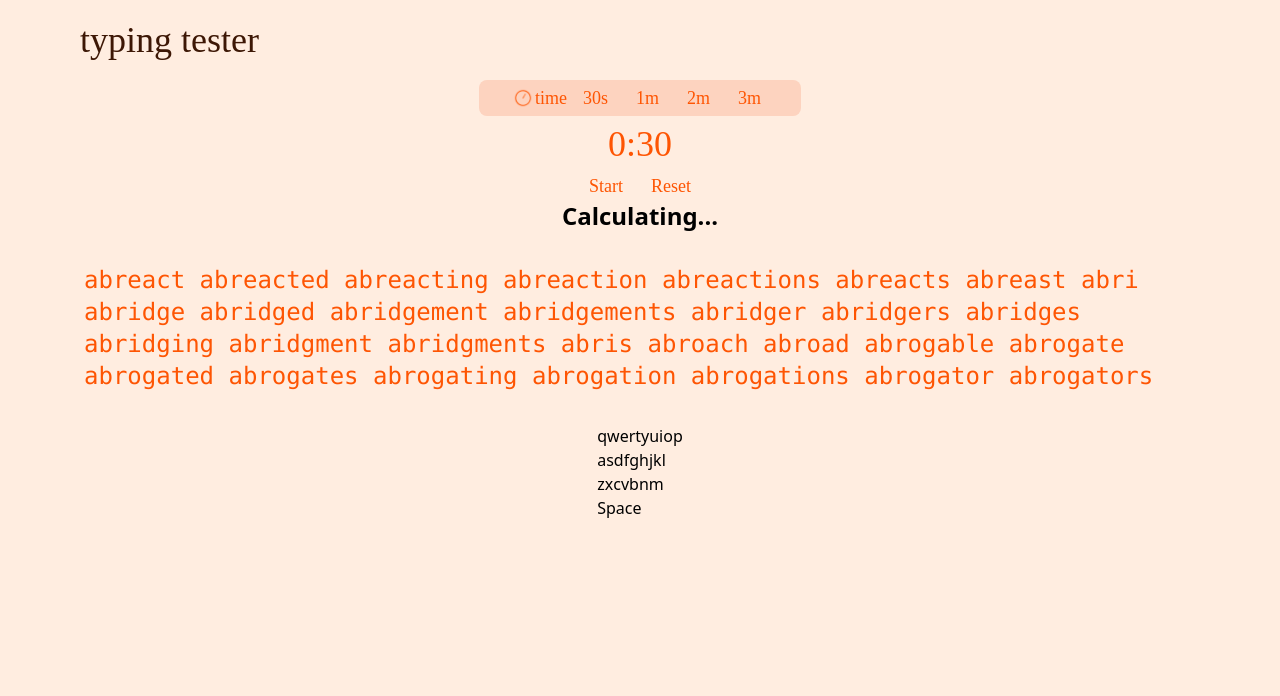
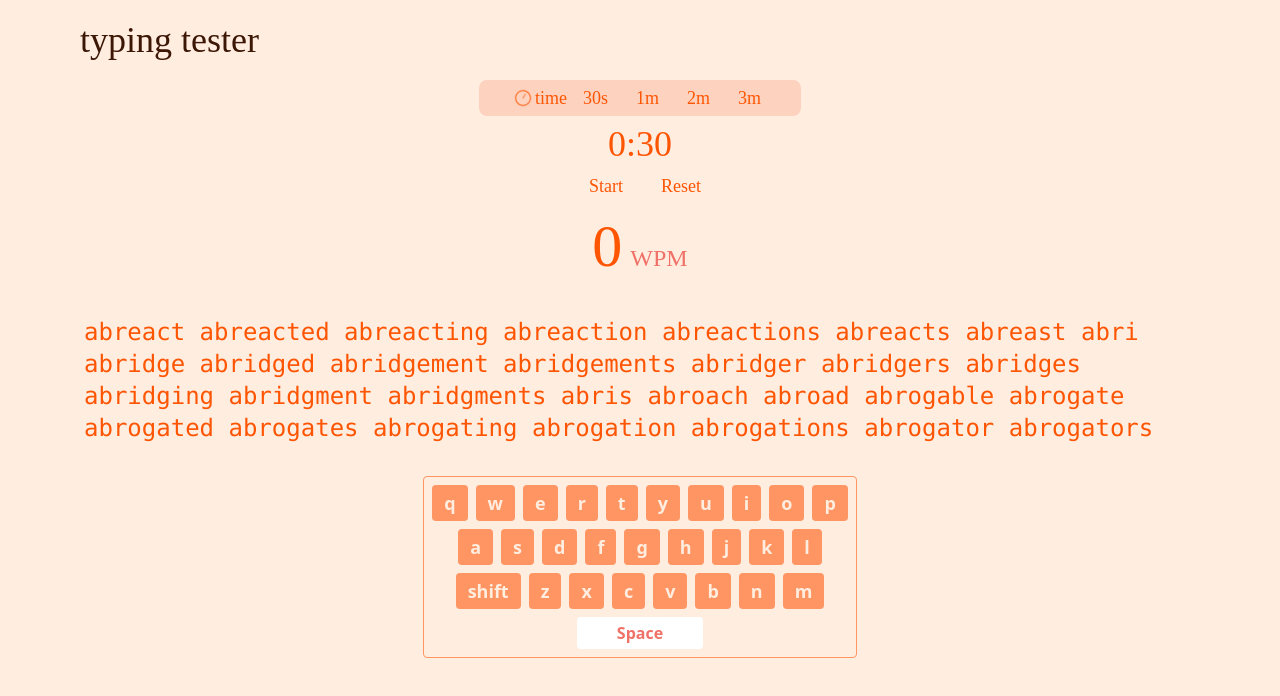
Before and after one commit to ghufrankhan7860/TypingTest, a React (Vite) app: page / in a window 1280 px wide. Shown: the top 696 px of the page. Built offline with nearby package versions, Linux system fonts and the light colour scheme.

Commit message:
keyboard fixed css fixed all minor fixes done not suitable smaller devices

```diff
--- a/src/components/DisplayText.jsx
+++ b/src/components/DisplayText.jsx
@@ -19,7 +19,9 @@ const DisplayText = () => {
         <div className="flex justify-center items-center h-48 relative">
             <pre className="h-auto w-auto overflow-hidden whitespace-pre-wrap">
                 <code className="text-2xl font-bold text-custom-red-300 font-mono font-medium relative">
-                    <span className="absolute animate-blink">|</span>
+                    <span className="absolute animate-blink text-bittersweet font-black">
+                        _
+                    </span>
                     <span className="relative left-1">{words}</span>
                 </code>
             </pre>
--- a/src/components/Keyboard.jsx
+++ b/src/components/Keyboard.jsx
@@ -4,15 +4,9 @@ import TextContext from "../contexts/TextContext";
 import { ScoreContext } from "../contexts/ScoreContext";
 import { TimerContext } from "../contexts/TimerContext";
 import { wordChecker } from "../utils/helper";
+import { keyChars } from "../utils/config";
 
 const KeyBoard = () => {
-    const keyChars = [
-        ["q", "w", "e", "r", "t", "y", "u", "i", "o", "p"],
-        ["a", "s", "d", "f", "g", "h", "j", "k", "l"],
-        ["z", "x", "c", "v", "b", "n", "m"],
-        "space",
-    ];
-
     const [correctKey, setcorrectKey] = useState(null);
 
     const { lastKey, setLastKey, isCorrectKey } = useContext(LastKeyContext);
@@ -21,16 +15,24 @@ const KeyBoard = () => {
     const { isRunning } = useContext(TimerContext);
     const { score, setScore } = useContext(ScoreContext);
 
+    const correct =
+        "bg-green-200 text-green-800 px-3 py-1 rounded-sm hover:text-custom-red-800 hover:border-0 m-1";
+    const incorrect =
+        "bg-custom-red-300 text-custom-red-800 px-3 py-1 rounded-sm hover:text-custom-red-800 hover:border-0 m-1";
     const getButtonClass = (btn) => {
-        let btnClass = "char-btn";
+        let btnClass = "";
 
         if (btn === lastKey) {
             btnClass +=
-                isCorrectKey || correctKey ? " correct-key" : " incorrect-key";
+                isCorrectKey || correctKey
+                    ? " text-lg bg-green-200 text-green-800 px-3 py-1 rounded-sm hover:text-custom-red-800 hover:border-0 m-1"
+                    : " text-lg bg-custom-red-300 text-custom-red-800 px-3 py-1 rounded-sm hover:text-custom-red-800 hover:border-0 m-1";
         }
         if (lastKey === " " && btn === "space") {
             btnClass +=
-                isCorrectKey || correctKey ? " correct-key" : " incorrect-key";
+                isCorrectKey || correctKey
+                    ? " text-lg bg-green-200 text-green-800 px-3 py-1 rounded-sm hover:text-custom-red-800 hover:border-0 m-1"
+                    : " text-lg bg-custom-red-300 text-custom-red-800 px-3 py-1 rounded-sm hover:text-custom-red-800 hover:border-0 m-1";
         }
         if (btn === "space") {
             btnClass += " space";
@@ -50,17 +52,20 @@ const KeyBoard = () => {
             score,
             setScore
         );
-        console.log(check + " Correct touch or not ? ");
+        // console.log(check + " Correct touch or not ? ");
         setcorrectKey(check);
     };
 
     return (
-        <div className="">
+        <div className="flex flex-col justify-center items-center border-1  border-custom-red-200 rounded-sm p-1">
             {keyChars.map((row, index) => {
-                if (row === "space") {
+                if (row == "space") {
                     return (
                         <button
-                            className={getButtonClass(row)}
+                            className={
+                                getButtonClass(row) +
+                                "text-lg font-bold px-10 py-1 bg-white text-bittersweet rounded-sm hover:text-custom-red-800 hover:border-0 m-1"
+                            }
                             key={"space-row" + index}
                             onClick={() => {
                                 handleClick(" ");
@@ -76,7 +81,10 @@ const KeyBoard = () => {
                         {row.map((char, idx) => {
                             return (
                                 <button
-                                    className={getButtonClass(char)}
+                                    className={
+                                        getButtonClass(char) +
+                                        "text-lg font-bold px-3 py-1 bg-custom-red-200 text-custom-red-100 rounded-sm hover:text-custom-red-800 hover:border-0 m-1"
+                                    }
                                     key={char + idx}
                                     onClick={() => handleClick(char)}
                                 >
--- a/src/components/Score.jsx
+++ b/src/components/Score.jsx
@@ -1,28 +1,32 @@
 import { useContext, useState, useEffect, useRef } from "react";
 import { ScoreContext } from "../contexts/ScoreContext";
 import { TimerContext } from "../contexts/TimerContext";
+import { timeButtons } from "../utils/config";
 
 const Score = () => {
     const [isOver, setIsOver] = useState(false);
-    const { score } = useContext(ScoreContext);
-    const { timeLeft, isRunning } = useContext(TimerContext);
-    const timeLimit = useRef(null);
-    timeLimit.current = timeLeft;
+    const { score, setScore } = useContext(ScoreContext);
+    const { timeLeft, isRunning, timeId, setTimeId } = useContext(TimerContext);
+
     useEffect(() => {
         if (timeLeft === 0 && isRunning === false) {
             setIsOver(true);
         }
     }, [isRunning, timeLeft]);
     const calculateScore = () => {
-        return ((60 / timeLimit.current) * score) / 5;
+        return (
+            ((60 / (timeButtons[timeId].time - timeLeft)) * score) /
+            6
+        ).toFixed(2);
     };
     return (
-        <div className="text-2xl font-bold">
-            {isOver ? (
-                <div className="">Score : {calculateScore()} WPM;</div>
-            ) : (
-                "Calculating..."
-            )}
+        <div className="flex flex-row gap-2 mt-2 p-2 items-baseline">
+            <span className="text-6xl text-custom-red-300 font-[moderna_sans]">
+                {score === 0 ? "0" : calculateScore()}
+            </span>
+            <span className="text-2xl font-[poppins] text-bittersweet">
+                WPM
+            </span>
         </div>
     );
 };
--- a/src/components/Timer.jsx
+++ b/src/components/Timer.jsx
@@ -3,15 +3,29 @@ import { useContext } from "react";
 import { TimerContext } from "../contexts/TimerContext";
 import TextContext from "../contexts/TextContext";
 import { timeButtons } from "../utils/config";
-import timeIcon from "../../public/assets/images/time.png";
+import timeIcon from "/assets/images/time.png";
+import { resetTimer } from "../utils/helper";
+import { ScoreContext } from "../contexts/ScoreContext";
+import LastKeyContext from "../contexts/LastKeyContext";
 
 const Timer = () => {
     // global variables
-    const { timeLeft, setTimeLeft, isRunning, setIsRunning } =
-        useContext(TimerContext);
+    const {
+        timeLeft,
+        setTimeLeft,
+        isRunning,
+        setIsRunning,
+        timeId,
+        setTimeId,
+    } = useContext(TimerContext);
+
+    const { setScore } = useContext(ScoreContext);
 
     // global variables
     const { text, setText, completeText } = useContext(TextContext);
+
+    // Add LastKeyContext
+    const { setLastKey } = useContext(LastKeyContext);
 
     const buttonRef = useRef(null); // Create a ref for the button
     const interval = useRef(null);
@@ -53,11 +67,13 @@ const Timer = () => {
             .padStart(2, "0")}`;
     };
 
-    const onBtnPress = (time) => {
+    const onBtnPress = (time, id) => {
         setTimeLeft(time);
         setIsRunning(false);
         clearInterval(interval.current);
         setText(completeText);
+        setTimeId(id);
+        // console.log(timeId);
     };
 
     return (
@@ -72,7 +88,9 @@ const Timer = () => {
                         {timeButtons.map((button) => (
                             <button
                                 key={button.time}
-                                onClick={() => onBtnPress(button.time)}
+                                onClick={() =>
+                                    onBtnPress(button.time, button.id)
+                                }
                                 className="text-lg font-bold text-custom-red-300 font-[montserrat] font-medium px-2 rounded-lg hover:bg-custom-red-200 hover:text-custom-red-800"
                             >
                                 {button.text}
@@ -88,17 +106,24 @@ const Timer = () => {
                     <button
                         ref={buttonRef}
                         onClick={handleClick}
-                        className="text-lg font-bold text-custom-red-300 font-[montserrat] font-medium px-2 rounded-lg hover:bg-custom-red-200 hover:text-custom-red-800"
+                        className="text-lg font-bold text-custom-red-300 font-[montserrat] font-medium px-2 rounded-lg hover:bg-custom-red-200 hover:text-custom-red-800 w-[70px]"
                     >
                         {isRunning ? "Stop " : "Start"}
                     </button>
                     <button
-                        onClick={() => {
-                            setTimeLeft(30);
-                            setIsRunning(false);
-                            clearInterval(interval.current);
-                            setText(completeText);
-                        }}
+                        onClick={() =>
+                            resetTimer(
+                                setTimeLeft,
+                                setIsRunning,
+                                setText,
+                                completeText,
+                                timeId,
+                                interval.current,
+                                setScore,
+                                setLastKey,
+                                null
+                            )
+                        }
                         className="text-lg font-bold text-custom-red-300 font-[montserrat] font-medium px-2 rounded-lg hover:bg-custom-red-200 hover:text-custom-red-800"
                     >
                         Reset
--- a/src/contexts/TimerContext.jsx
+++ b/src/contexts/TimerContext.jsx
@@ -1,14 +1,22 @@
-import { createContext, useState } from "react";
+import { createContext, useState, useRef } from "react";
 import { timeButtons } from "../utils/config";
 export const TimerContext = createContext();
 
 const TimerContextProvider = ({ children }) => {
     const [timeLeft, setTimeLeft] = useState(timeButtons[0].time);
     const [isRunning, setIsRunning] = useState(false);
+    const [timeId, setTimeId] = useState(0);
 
     return (
         <TimerContext.Provider
-            value={{ timeLeft, setTimeLeft, isRunning, setIsRunning }}
+            value={{
+                timeLeft,
+                setTimeLeft,
+                isRunning,
+                setIsRunning,
+                timeId,
+                setTimeId,
+            }}
         >
             {children}
         </TimerContext.Provider>
--- a/src/utils/config.js
+++ b/src/utils/config.js
@@ -3,8 +3,15 @@ export const hardCodedText =
     "abreact abreacted abreacting abreaction abreactions abreacts abreast abri abridge abridged abridgement abridgements abridger abridgers abridges abridging abridgment abridgments abris abroach abroad abrogable abrogate abrogated abrogates abrogating abrogation abrogations abrogator abrogators";
 
 export const timeButtons = [
-    { time: 30, text: "30s" },
-    { time: 60, text: "1m" },
-    { time: 120, text: "2m" },
-    { time: 180, text: "3m" },
+    { time: 30, text: "30s", id: 0 },
+    { time: 60, text: "1m", id: 1 },
+    { time: 120, text: "2m", id: 2 },
+    { time: 180, text: "3m", id: 3 },
 ];
+
+export const keyChars = [
+    ["q", "w", "e", "r", "t", "y", "u", "i", "o", "p"],
+    ["a", "s", "d", "f", "g", "h", "j", "k", "l"],
+    ["shift", "z", "x", "c", "v", "b", "n", "m"],
+    "space",
+];
```
Also changed, not shown: src/utils/helper.js (+35 -6 lines).
